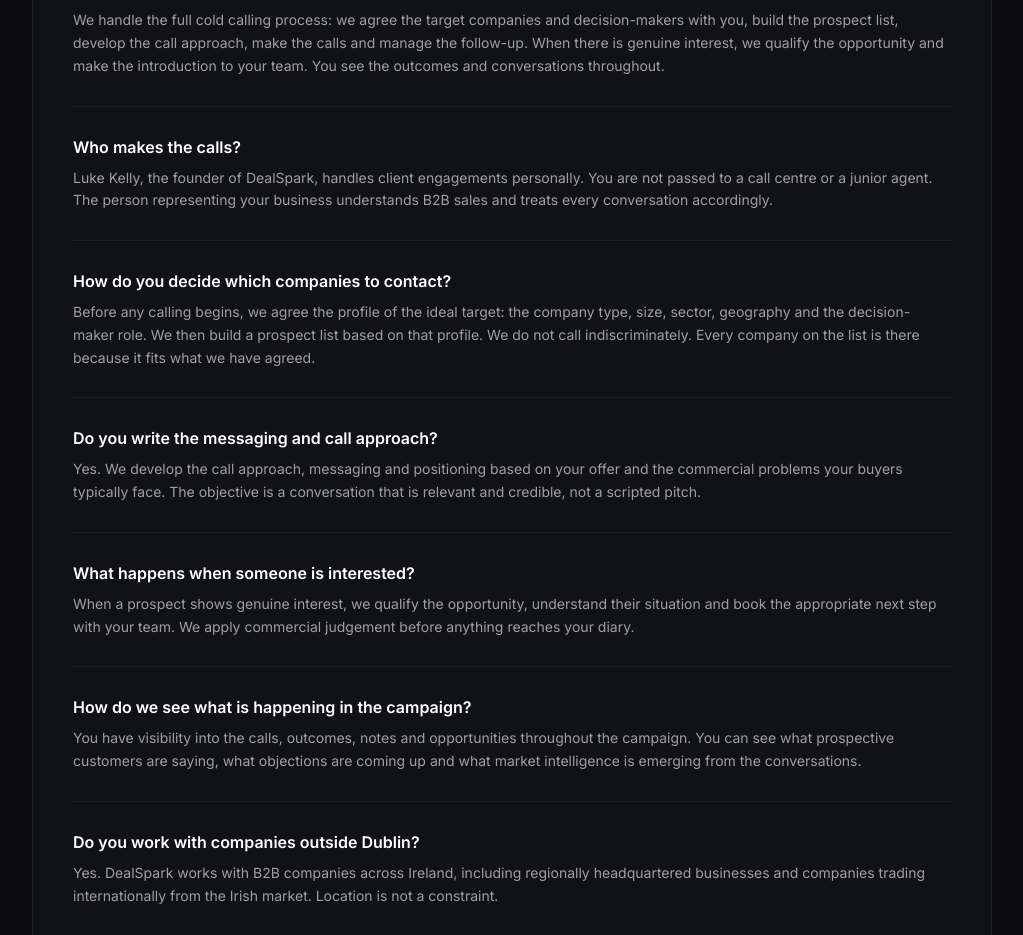
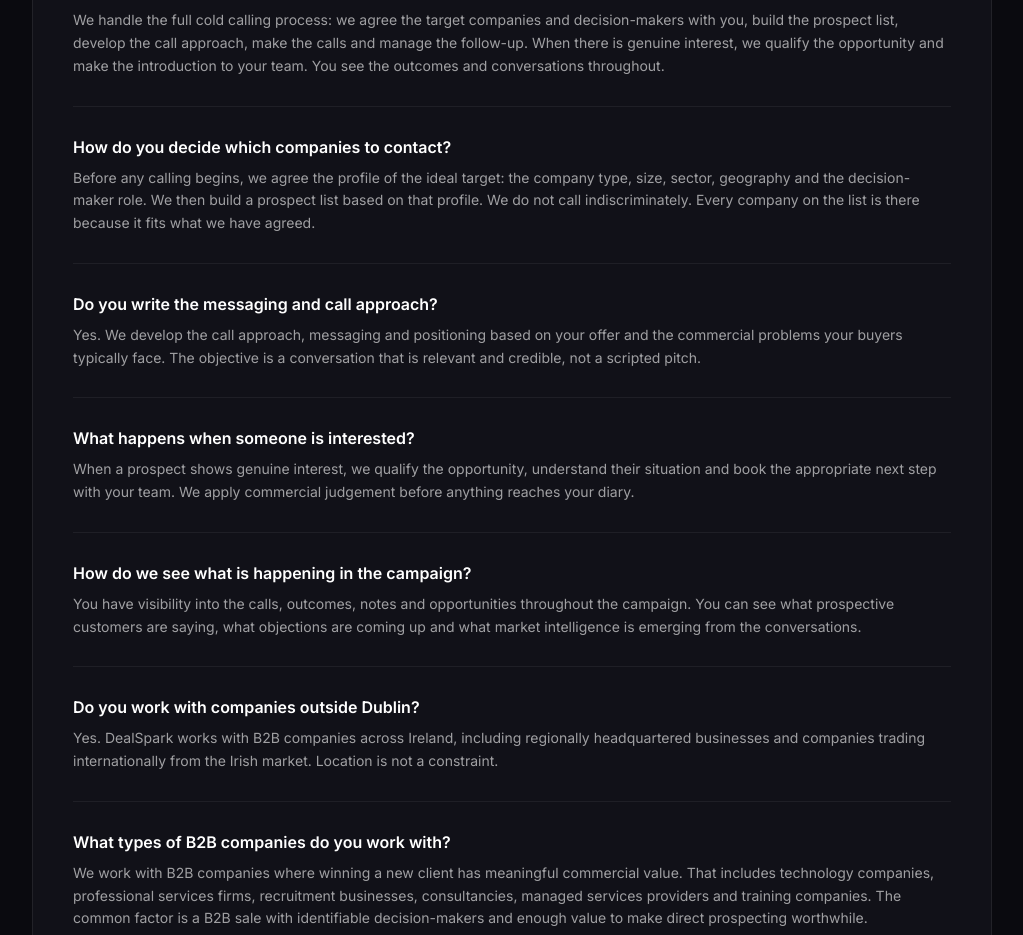
Before and after one commit to lukekly/Dealspark-website, a Next.js app: page /cold-calling-ireland in a window 1280 px wide. Shown: the part 3480-4415 px from the top of the page, without its empty margins (128-1151 px from the left). Built offline with nearby package versions, Linux system fonts and the light colour scheme.

Commit message:
Remove who makes the calls FAQ entry

```diff
--- a/app/cold-calling-ireland/page.tsx
+++ b/app/cold-calling-ireland/page.tsx
@@ -114,10 +114,6 @@ const faqs = [
   {
     q: 'What does DealSpark actually do on our behalf?',
     a: "We handle the full cold calling process: we agree the target companies and decision-makers with you, build the prospect list, develop the call approach, make the calls and manage the follow-up. When there is genuine interest, we qualify the opportunity and make the introduction to your team. You see the outcomes and conversations throughout.",
-  },
-  {
-    q: 'Who makes the calls?',
-    a: "Luke Kelly, the founder of DealSpark, handles client engagements personally. You are not passed to a call centre or a junior agent. The person representing your business understands B2B sales and treats every conversation accordingly.",
   },
   {
     q: 'How do you decide which companies to contact?',
```
